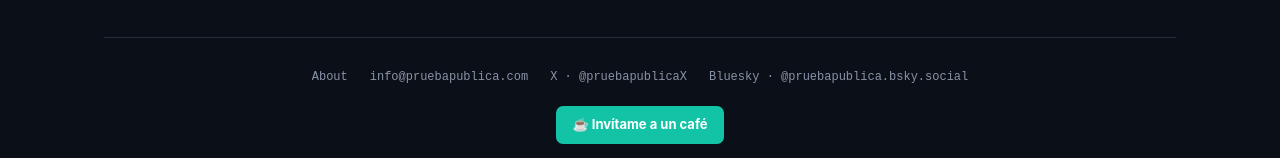
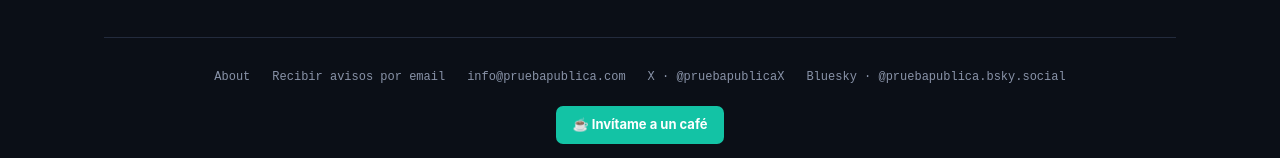
Before and after one commit to mcasrom/pruebapublica, a plain HTML site: page index.html in a window 1280 px wide. Shown: the part 2072-2230 px from the top of the page. Drawn offline with Linux system fonts and the light colour scheme; no server answers.

Commit message:
landing: enlace a lista unica de avisos

```diff
--- a/index.html
+++ b/index.html
@@ -209,6 +209,7 @@ footer{border-top:1px solid var(--line);margin-top:40px;padding:30px 0 10px;text
   <footer>
     <div class="foot-links">
       <a href="/about.html">About</a>
+      <a href="/suscribirse.html">Recibir avisos por email</a>
       <a href="mailto:info@pruebapublica.com">info@pruebapublica.com</a>
       <a href="https://x.com/pruebapublicaX" target="_blank" rel="noopener noreferrer">X · @pruebapublicaX</a>
       <a href="https://bsky.app/profile/pruebapublica.bsky.social" target="_blank" rel="noopener noreferrer">Bluesky · @pruebapublica.bsky.social</a>
```
